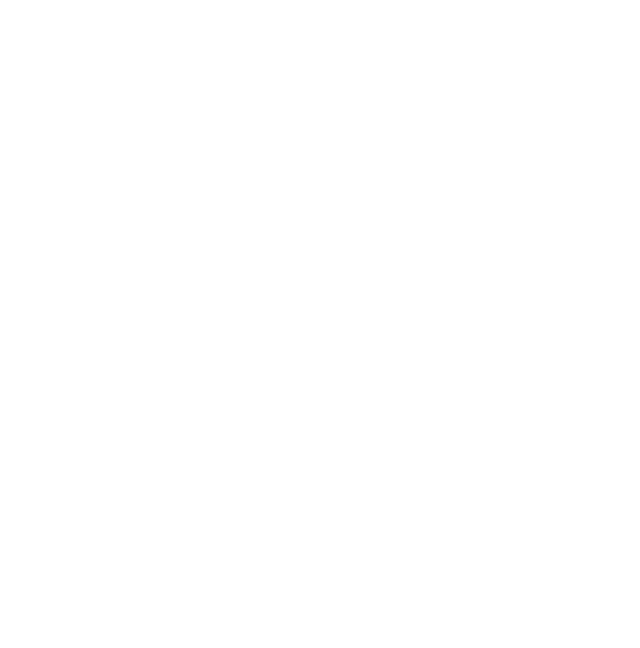
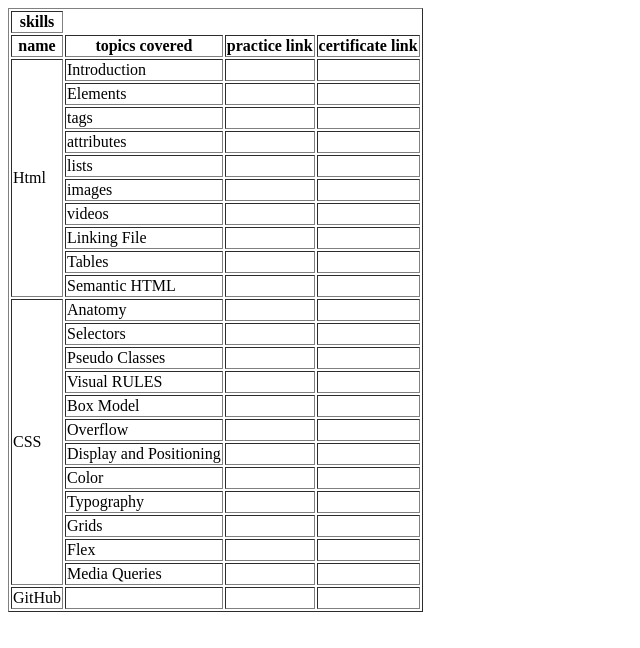
Before and after one commit to vishal126/Portfolio-Projects, a plain HTML site: page Personal Portfolio Website/skills.html in a window 1280 px wide. Shown: the whole page, without its empty margins (0-640 px from the left). Drawn offline with Linux system fonts and the light colour scheme.

Commit message:
added html and css skills along with table structute

```diff
--- a/Personal Portfolio Website/skills.html
+++ b/Personal Portfolio Website/skills.html
@@ -6,6 +6,138 @@
     <title>Document</title>
 </head>
 <body>
-
+    <table border="1">
+        <thead>
+            <tr>
+                <th>skills</th>
+            </tr>
+            <tr>
+                <th>name</th>
+                <th>topics covered</th>
+                <th>practice link</th>
+                <th>certificate link</th>
+            </tr>
+        </thead>
+        <tbody>
+            <tr>
+                <td rowspan="10">Html</td>
+                <td>Introduction</td>
+                <td></td>
+                <td></td>
+            </tr>
+            <tr>
+                <td>Elements</td>
+                <td></td>
+                <td></td>
+            </tr>
+            <tr>
+                <td>tags</td>
+                <td></td>
+                <td></td>
+            </tr>
+            <tr>
+                <td>attributes</td>
+                <td></td>
+                <td></td>
+            </tr>
+            <tr>
+                <td>lists</td>
+                <td></td>
+                <td></td>
+            </tr>
+            <tr>
+                <td>images</td>
+                <td></td>
+                <td></td>
+            </tr>
+            <tr>
+                <td>videos</td>
+                <td></td>
+                <td></td>
+            </tr>
+            <tr>
+                <td>Linking File</td>
+                <td></td>
+                <td></td>
+            </tr>
+            <tr>
+                <td>Tables</td>
+                <td></td>
+                <td></td>
+            </tr>
+            <tr>
+                <td>Semantic HTML</td>
+                <td></td>
+                <td></td>
+            </tr>
+            <tr>
+                <td rowspan="12">CSS</td>
+                <td>Anatomy</td>
+                <td></td>
+                <td></td>
+            </tr>
+            <tr>
+                <td>Selectors</td>
+                <td></td>
+                <td></td>
+            </tr>
+            <tr>
+                <td>Pseudo Classes</td>
+                <td></td>
+                <td></td>
+            </tr>
+            <tr>
+                <td>Visual RULES</td>
+                <td></td>
+                <td></td>
+            </tr>
+            <tr>
+                <td>Box Model</td>
+                <td></td>
+                <td></td>
+            </tr>
+            <tr>
+                <td>Overflow</td>
+                <td></td>
+                <td></td>
+            </tr>
+            <tr>
+                <td>Display and Positioning</td>
+                <td></td>
+                <td></td>
+            </tr>
+            <tr>
+                <td>Color</td>
+                <td></td>
+                <td></td>
+            </tr>
+            <tr>
+                <td>Typography</td>
+                <td></td>
+                <td></td>
+            </tr>
+            <tr>
+                <td>Grids</td>
+                <td></td>
+                <td></td>
+            </tr>
+            <tr>
+                <td>Flex</td>
+                <td></td>
+                <td></td>
+            </tr>
+            <tr>
+                <td>Media Queries</td>
+                <td></td>
+                <td></td>
+            </tr>
+            <tr>
+                <td rowspan="10">GitHub</td>
+                <td></td>
+                <td></td>
+                <td></td>
+            </tr>
+        </tbody>
+    </table>
 </body>
 </html>
```
